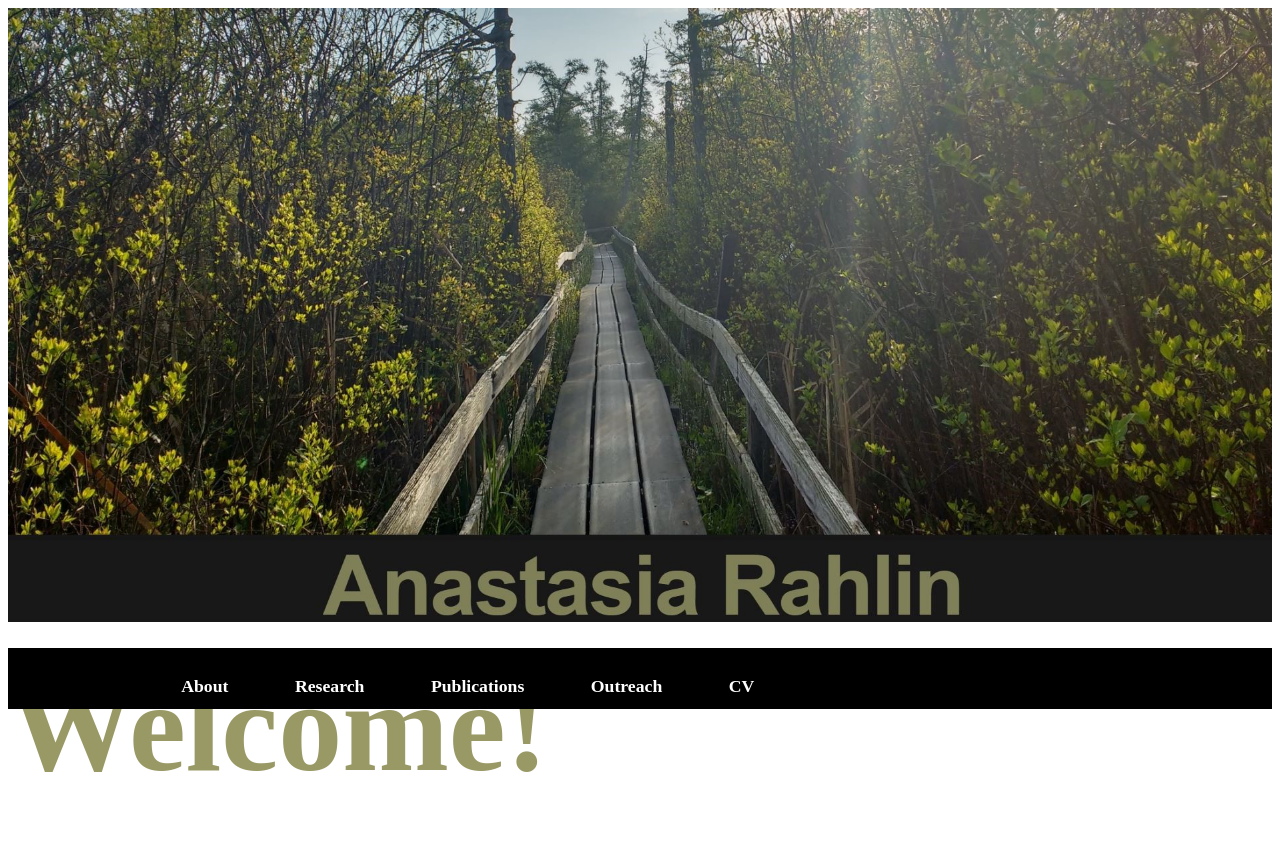
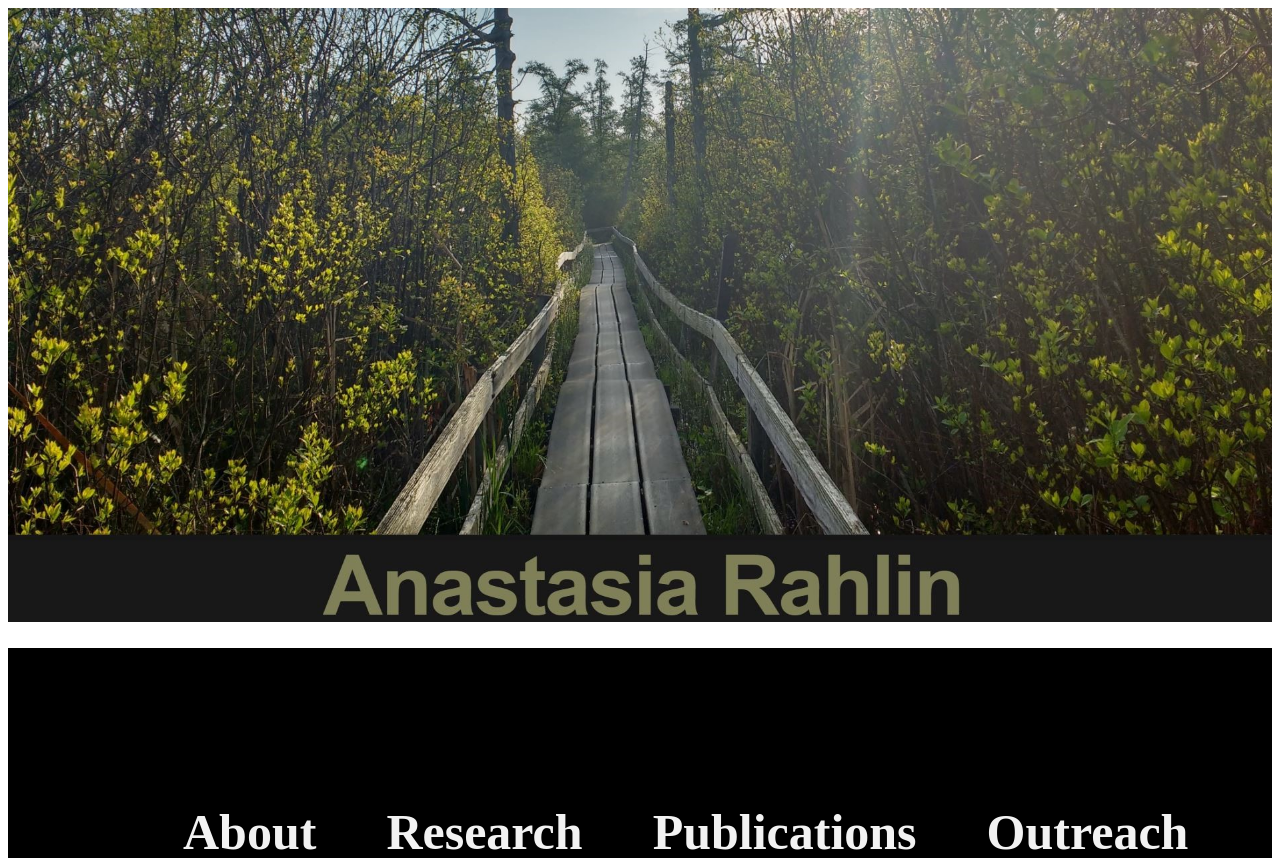
Before and after one commit to anarahlin/anarahlin.github.io, a Jekyll site: the page built from index.html, in a window 1280 px wide. Shown: the top 858 px of the page. Built offline with Jekyll 4.4.1, drawn with Linux system fonts in a browser that asks for light colours; nearby versions of some CDN libraries; the list of posts is cut into pages by our own code; comment, search, counter and statistics services are not loaded; grey boxes are pictures that could not be loaded.

Commit message:
Update nav.html

```diff
--- a/_includes/nav.html
+++ b/_includes/nav.html
@@ -56,7 +56,7 @@
 			  font-size: calc([minimum size] + ([maximum size] - [minimum size]) * ((100vw - [minimum viewport width]) / ([maximum viewport width] - [minimum viewport width])));
 			*/
 
-			font-size: calc(0.01px + (25 - 0.1) * ((100vw - 0.1px) / (1800 - 0.1))); /*used to be 7em */
+			font-size: calc(3px + (30 - 3) * ((100vw - 0.01px) / (1800 - 0.01))); /*used to be 7em */
 			/*line-height: calc(1.3em + (1.5 - 1.2) * ((100vw - 10px)/(1800 - 10))); this line is completely new */
 			margin-top: -0.6em; /*used to be -0.6em then changed to -2em then back, this definitely moves the links down if you make it bigger, and can be used instead of long lines of <br> */
  			margin-bottom: -0.1em; /*used to be 0.6em; curious if it makes the bottom of the black box header smaller */
@@ -73,7 +73,7 @@
   		height: auto;
 		}
 
-h6 {
+h7 {
 			/*controls size and color of the white links and the little lines between them */
 	display: block;
 	font-size: 7em;
@@ -84,6 +84,24 @@ h6 {
   	font-weight: bold;
 	color: #FFFFFF;
    }
+
+@media all and (min-width: 960px) {
+h6{
+    font-size: 50px;
+  }
+}
+
+@media all and (max-width: 959px) and (min-width: 600px) {
+h6{
+    font-size: 5vw;
+  }
+}
+
+@media all and (max-width: 599px) and (min-width: 50px) {
+h6{
+    font-size: 6vw;
+  }
+}
 
 .topnav {
   position: relative;
@@ -226,11 +244,11 @@ h6 {
 
 <!-- Centered link -->
   <div class="topnav-centered">
-	  <a href="/index.html"><h5>About</h5></a>
-	  <a href="/research.html"><h5>Research</h5></a>
-  	  <a href="/publications.html"><h5>Publications</h5></a>
-          <a href="/outreach.html"><h5>Outreach</h5></a>
-          <a href="/cv.html"><h5>CV</h5></a>
+	  <a href="/index.html"><h6>About</h6></a>
+	  <a href="/research.html"><h6>Research</h6></a>
+  	  <a href="/publications.html"><h6>Publications</h6></a>
+          <a href="/outreach.html"><h6>Outreach</h6></a>
+          <a href="/cv.html"><h6>CV</h6></a>
   </div>
 </div>
 
```
